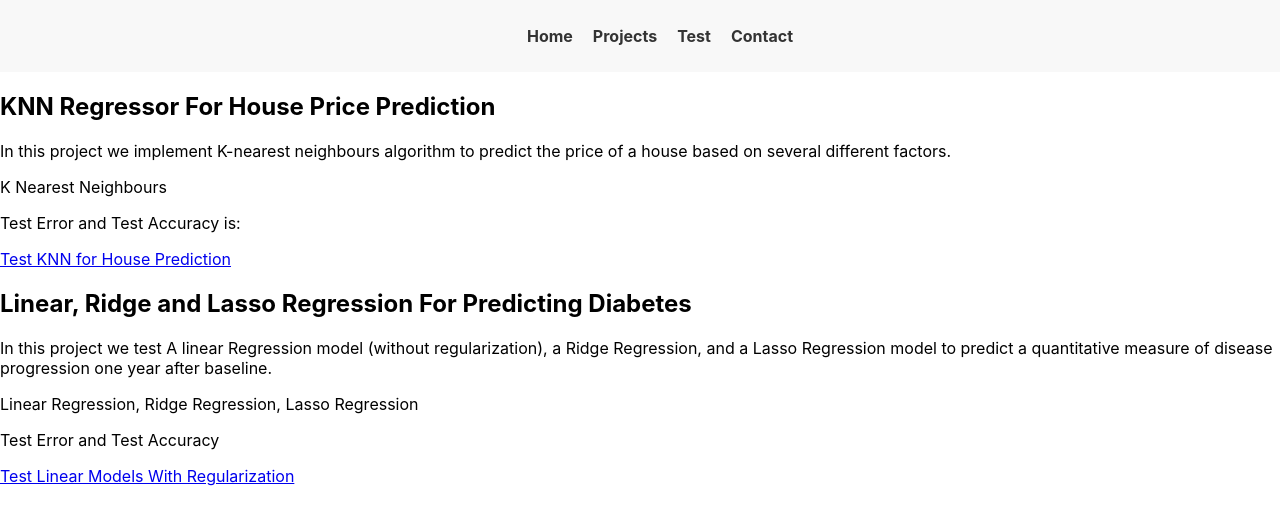
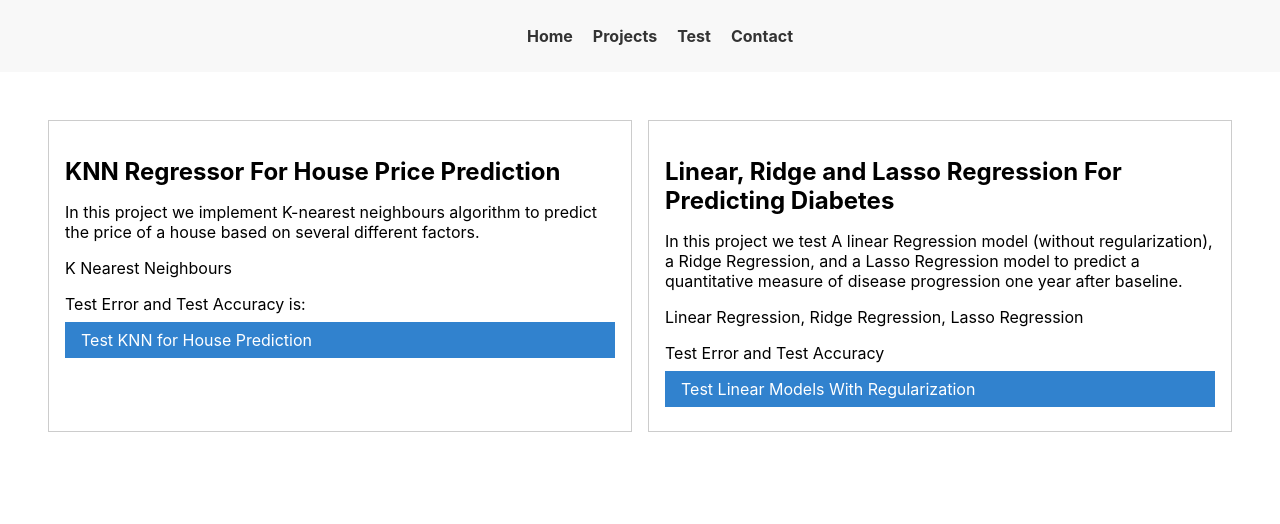
Before and after one commit to RPasquale/flask_react_frontend, a React (Create React App) app: page /projects in a window 1280 px wide. Shown: the top 524 px of the page. Built offline with nearby package versions, Linux system fonts and the light colour scheme.

Commit message:
styling updates

```diff
--- a/src/components/Contact.css
+++ b/src/components/Contact.css
@@ -34,8 +34,13 @@
     color: white;
     border: none;
     cursor: pointer;
+    transition: transform 0.3s ease-in-out;
+    width: fit-content;
+    /* Added transition property */
 }
 
 .contact-form button:hover {
     background-color: #3367d6;
+    transform: rotate(360deg);
+    /* Added transform property */
 }
--- /dev/null
+++ b/src/components/Projects.css
@@ -0,0 +1,60 @@
+/* Projects.css */
+
+/* Styles for the projects grid */
+.projects-grid {
+    display: grid;
+    grid-template-columns: repeat(auto-fit, minmax(300px, 1fr));
+    gap: 1rem;
+    justify-content: center;
+    padding: 3rem;
+
+}
+
+/* Styles for the project card */
+.project-card {
+    border: 1px solid #ccc;
+    padding: 1rem;
+    box-sizing: border-box;
+
+}
+
+/* Styles for the project title */
+.project-title {
+    font-size: 1.5rem;
+    font-weight: bold;
+    margin-bottom: 1rem;
+}
+
+/* Styles for the project description */
+.project-description {
+    margin-bottom: 0.5rem;
+}
+
+/* Styles for the project algorithm */
+.project-algorithm {
+    margin-bottom: 0.5rem;
+}
+
+/* Styles for the project results */
+.project-results {
+    margin-bottom: 0.5rem;
+}
+
+/* Styles for the project button */
+.project-button {
+    display: inline-block;
+    padding: 8px 16px;
+    background-color: #3182ce;
+    color: white;
+    border: none;
+    text-decoration: none;
+    cursor: pointer;
+    transition: transform 0.3s ease-in-out;
+    width: 100%;
+    margin-bottom: 0.5rem;
+    box-sizing: border-box;
+}
+
+.project-button:hover {
+    transform: scale(1.1);
+}
--- a/src/components/Projects.jsx
+++ b/src/components/Projects.jsx
@@ -1,5 +1,6 @@
 import React from "react";
 import { Link } from "react-router-dom";
+import "./Projects.css";
 
 const projectsData = [
   {
@@ -20,19 +21,21 @@ const projectsData = [
 
 const Projects = () => {
   return (
-    <div className="grid grid-cols-2 gap-4">
+    <div className="projects-grid">
       {projectsData.map((project) => (
-        <div key={project.id} className="border p-4">
-          <h2 className="text-xl font-semibold">{project.title}</h2>
-          <p>{project.description}</p>
-          <p>{project.algorithm}</p>
-          <p>{project.results}</p>
+        <div key={project.id} className="project-card">
+          <h2 className="project-title">{project.title}</h2>
+          <p className="project-description">{project.description}</p>
+          <p className="project-algorithm">{project.algorithm}</p>
+          <p className="project-results">{project.results}</p>
           {project.id === 1 ? (
-            // House Prediction Link
-            <Link to={`/test/house-prediction/${project.id}`}>Test KNN for House Prediction</Link>
+            <Link to={`/test/house-prediction/${project.id}`} className="project-button">
+              Test KNN for House Prediction
+            </Link>
           ) : (
-            // Diabetes Prediction Link
-            <Link to={`/test/diabetes-prediction/${project.id}`}>Test Linear Models With Regularization </Link>
+            <Link to={`/test/diabetes-prediction/${project.id}`} className="project-button">
+              Test Linear Models With Regularization
+            </Link>
           )}
         </div>
       ))}
--- /dev/null
+++ b/src/components/Test.css
@@ -0,0 +1,56 @@
+/* Test.css */
+
+/* Styles for the TestPage container */
+.test-container {
+    display: flex;
+    justify-content: center;
+    /* Align items horizontally at the center */
+    padding: 1rem;
+    /* Add padding to create space between buttons and window edge */
+    box-sizing: border-box;
+    /* Include padding in total width calculation */
+}
+
+/* Styles for the sidebar */
+.sidebar {
+    flex: 1;
+    max-width: 400px;
+    background-color: #f7fafc;
+    padding: 1rem;
+}
+
+.sidebar h2 {
+    font-size: 1.5rem;
+    font-weight: bold;
+    margin-bottom: 1rem;
+}
+
+.sidebar ul {
+    padding: 0;
+    list-style-type: none;
+}
+
+.sidebar li {
+    margin-bottom: 0.5rem;
+}
+
+/* Styles for the links */
+.dynamic-button {
+    display: inline-block;
+    padding: 8px 16px;
+    background-color: #3182ce;
+    color: white;
+    border: none;
+    text-decoration: none;
+    cursor: pointer;
+    transition: transform 0.3s ease-in-out;
+    width: 100%;
+    /* Set the width to 100% to expand the buttons */
+    margin-bottom: 0.5rem;
+    box-sizing: border-box;
+    /* Include padding in total width calculation */
+}
+
+.dynamic-button:hover {
+    transform: scale(1.1);
+}
--- a/src/components/Test.jsx
+++ b/src/components/Test.jsx
@@ -1,27 +1,22 @@
 import React from "react";
 import { Link, useParams } from "react-router-dom";
+import "./Test.css"; // Import the updated TestPage component's CSS file
 
 const TestPage = () => {
   const { id } = useParams();
 
   return (
-    <div className="flex">
-      <div className="w-1/4 bg-gray-200">
+    <div className="test-container">
+      <div className="sidebar">
         <h2 className="text-xl font-bold px-4 py-3">Test Algorithms:</h2>
         <ul className="px-4 py-2">
           <li>
-            <Link
-              to={`/test/house-prediction/${id}`} // Use the id from useParams()
-              className="text-blue-600 hover:text-blue-800"
-            >
+            <Link to={`/test/house-prediction/${id}`} className="dynamic-button">
               House Prediction
             </Link>
           </li>
           <li>
-            <Link
-              to={`/test/diabetes-prediction/${id}`} // Use the id from useParams()
-              className="text-blue-600 hover:text-blue-800"
-            >
+            <Link to={`/test/diabetes-prediction/${id}`} className="dynamic-button">
               Diabetes Prediction
             </Link>
           </li>
```
